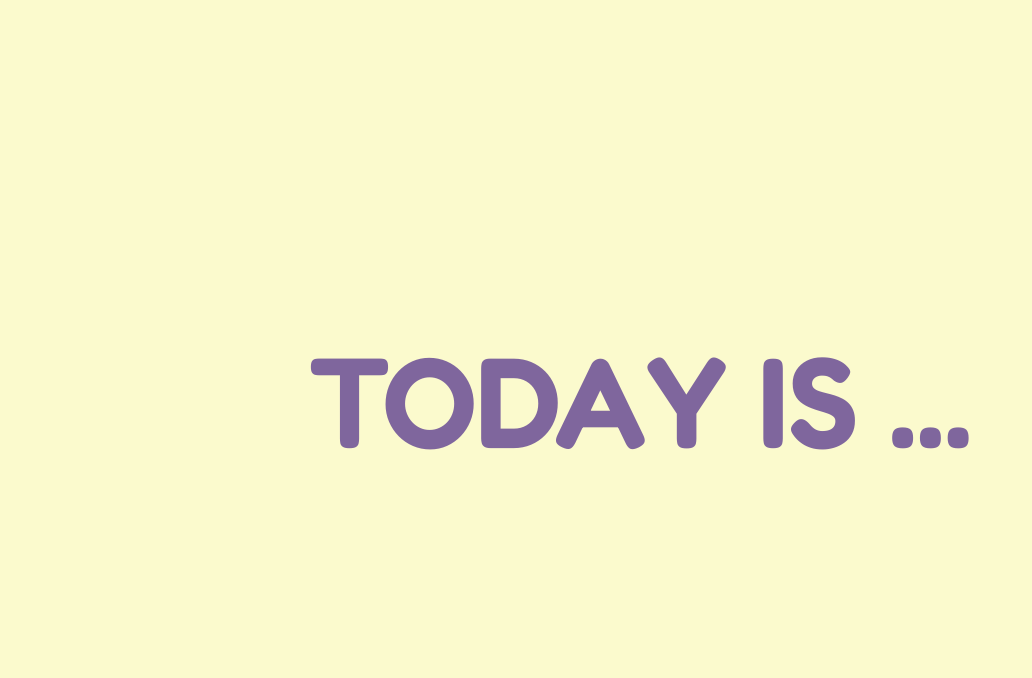
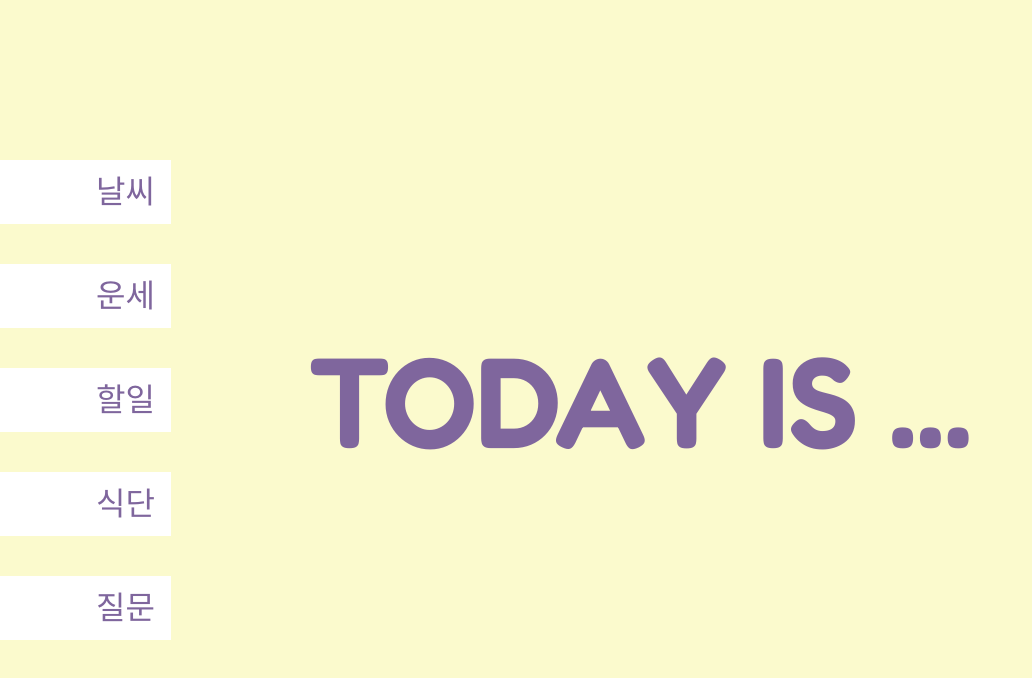
Before and after one commit to mijin0928/Today, a Next.js app: page /components/title/Title in a window 1280 px wide. Shown: the top 678 px of the page, without its empty margins (0-1032 px from the left). Built offline with nearby package versions, Linux system fonts and the light colour scheme; a web font is replaced by a local one.

Commit message:
fix: title 글자가 나타난 뒤 gnb 컴포넌트 나오도록 수정

```diff
--- a/src/pages/components/title/Title.tsx
+++ b/src/pages/components/title/Title.tsx
@@ -1,7 +1,9 @@
 import { useEffect, useState } from 'react';
+import Gnb from '../gnb/Gnb';
 
 export default function Title() {
   const [title, setTitle] = useState('');
+  const [end, setEnd] = useState(false);
   const TITLE: string = 'TODAY IS ...';
   let count = 0;
   let total = '';
@@ -11,6 +13,9 @@ export default function Title() {
       if (count < TITLE.length) {
         total += TITLE[count++];
         setTitle(total);
+      } else {
+        clearTimeout(timer);
+        setEnd(true);
       }
     }, 300);
 
@@ -20,8 +25,11 @@ export default function Title() {
   }, []);
 
   return (
-    <h1 className='flex justify-center items-center h-screen font-fredoka text-5xl md:text-8xl lg:text-9xl text-primary'>
-      {title}
-    </h1>
+    <>
+      <h1 className='flex justify-center items-center h-screen font-fredoka text-5xl md:text-8xl lg:text-9xl text-primary'>
+        {title}
+      </h1>
+      {end && <Gnb />}
+    </>
   );
 }
```
